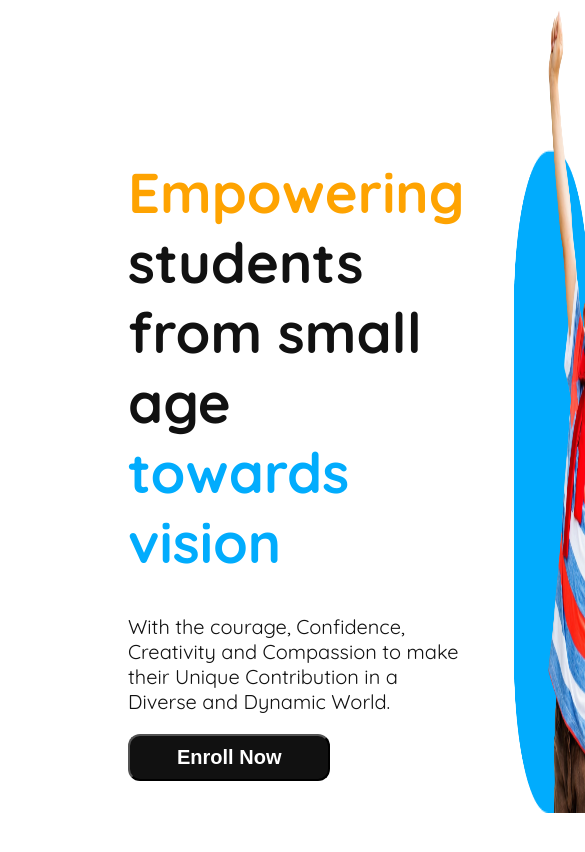
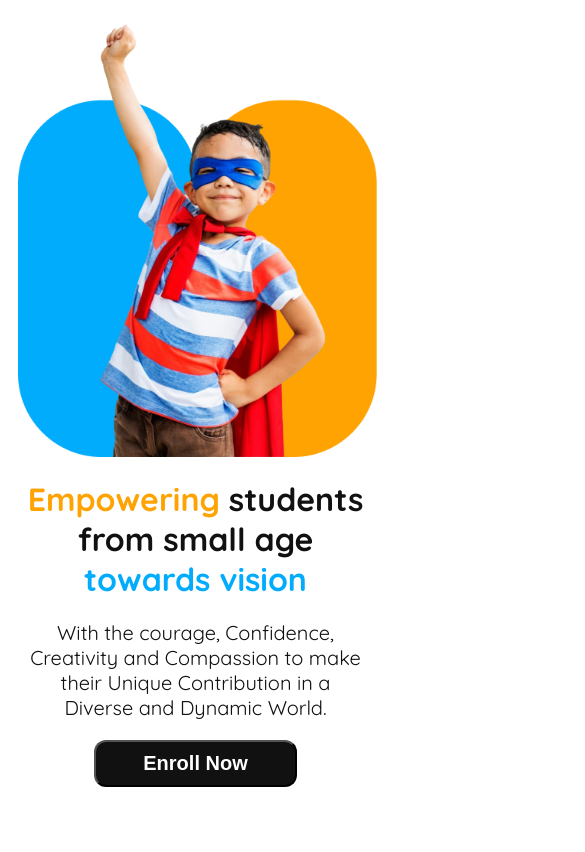
Before and after one commit to Enansyed/Kids-School-Life, a plain HTML site: page index.html in a window 390 px wide. Shown: the part 90-942 px from the top of the page, 585 px wide, since content can reach past the window. Drawn offline with Linux system fonts and the light colour scheme.

Commit message:
made responsive the banner section

```diff
--- a/styles/Kids.css
+++ b/styles/Kids.css
@@ -116,7 +116,7 @@ header{
     font-weight: 700;
 }
 .banner-img{
-    width: 40%;
+    width: 70%;
     margin-right: 100px;
     margin-bottom: 90px;
 }
@@ -144,4 +144,22 @@ header{
     border-bottom: 1px solid #FEA301;
     width: 100%;
    }
+   .banner{
+    flex-direction: column-reverse;
+
+   }
+   .banner-content{
+    text-align: center;
+    margin-top: -70px;
+    margin-right: 16px;
+    margin-left: 17px;
+   }
+   .banner-title{
+    font-size: 2rem;
+    font-weight: 700;
+   }
+   .banner-img{
+    width: 96%;
+    margin: 20px 10px;
+   }
 }
```
